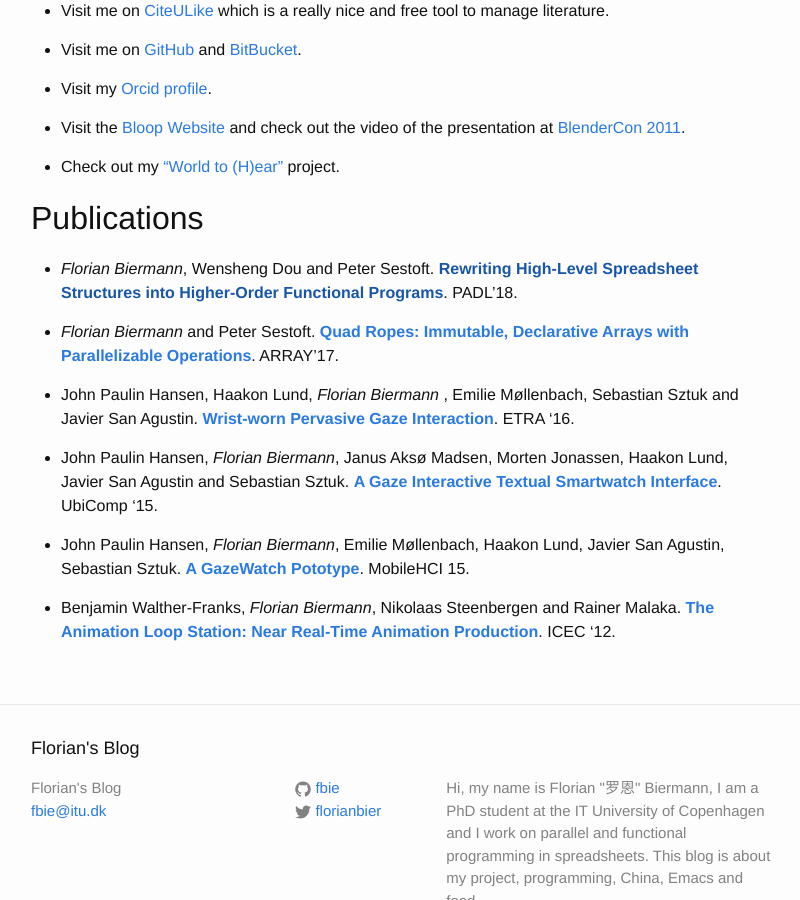
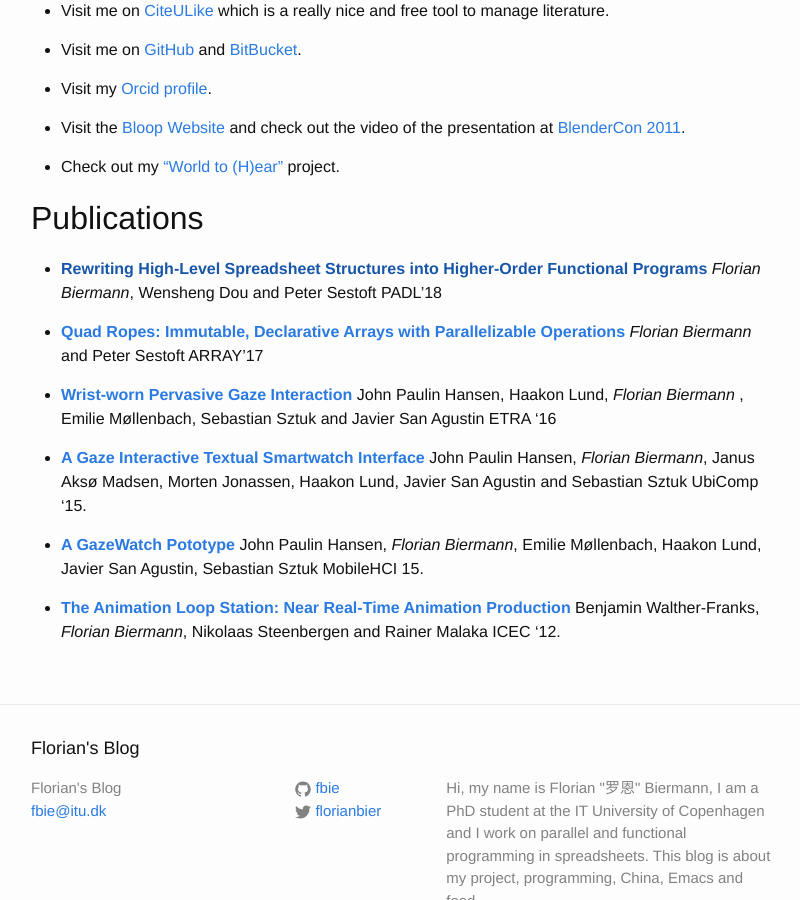
Before and after one commit to fbie/fbie.github.io, a Jekyll site: the page built from about.md, in a window 1280 px wide and 900 px high, scrolled down 1389 px. Shown: the whole window, without its empty margins (239-1039 px from the left). Built offline with Jekyll 4.4.1, drawn with Linux system fonts in a browser that asks for light colours.

Commit message:
Change style of publication list

```diff
--- a/about.md
+++ b/about.md
@@ -70,14 +70,26 @@ project.
 
 ## Publications ##
 
-- *Florian Biermann*, Wensheng Dou and Peter Sestoft. **[Rewriting High-Level Spreadsheet Structures into Higher-Order Functional Programs]()**. PADL'18.
+- **[Rewriting High-Level Spreadsheet Structures into Higher-Order Functional Programs]()**
+  *Florian Biermann*, Wensheng Dou and Peter Sestoft
+  PADL'18
 
-- *Florian Biermann* and Peter Sestoft. **[Quad Ropes: Immutable, Declarative Arrays with Parallelizable Operations](http://dl.acm.org/citation.cfm?id=3091971)**. ARRAY'17.
+- **[Quad Ropes: Immutable, Declarative Arrays with Parallelizable Operations](http://dl.acm.org/citation.cfm?id=3091971)**
+  *Florian Biermann* and Peter Sestoft
+  ARRAY'17
 
-- John Paulin Hansen, Haakon Lund, *Florian Biermann* , Emilie Møllenbach, Sebastian Sztuk and Javier San Agustin. **[Wrist-worn Pervasive Gaze Interaction](http://dx.doi.org/10.1145/2857491.2857514)**. ETRA '16.
+- **[Wrist-worn Pervasive Gaze Interaction](http://dx.doi.org/10.1145/2857491.2857514)**
+  John Paulin Hansen, Haakon Lund, *Florian Biermann* , Emilie Møllenbach, Sebastian Sztuk and Javier San Agustin
+  ETRA '16
 
-- John Paulin Hansen, *Florian Biermann*, Janus Aksø Madsen, Morten Jonassen, Haakon Lund, Javier San Agustin and Sebastian Sztuk. **[A Gaze Interactive Textual Smartwatch Interface](http://dx.doi.org/10.1145/2800835.2804332)**. UbiComp '15.
+- **[A Gaze Interactive Textual Smartwatch Interface](http://dx.doi.org/10.1145/2800835.2804332)**
+  John Paulin Hansen, *Florian Biermann*, Janus Aksø Madsen, Morten Jonassen, Haakon Lund, Javier San Agustin and Sebastian Sztuk
+  UbiComp '15.
 
-- John Paulin Hansen, *Florian Biermann*, Emilie Møllenbach, Haakon Lund, Javier San Agustin, Sebastian Sztuk. **[A GazeWatch Pototype](http://dx.doi.org/10.1145/2786567.2792899)**. MobileHCI 15.
+- **[A GazeWatch Pototype](http://dx.doi.org/10.1145/2786567.2792899)**
+  John Paulin Hansen, *Florian Biermann*, Emilie Møllenbach, Haakon Lund, Javier San Agustin, Sebastian Sztuk
+  MobileHCI 15.
 
-- Benjamin Walther-Franks, *Florian Biermann*, Nikolaas Steenbergen and Rainer Malaka. **[The Animation Loop Station: Near Real-Time Animation Production](http://dx.doi.org/10.1007/978-3-642-33542-6_55)**. ICEC '12.
+- **[The Animation Loop Station: Near Real-Time Animation Production](http://dx.doi.org/10.1007/978-3-642-33542-6_55)**
+  Benjamin Walther-Franks, *Florian Biermann*, Nikolaas Steenbergen and Rainer Malaka
+  ICEC '12.
```
